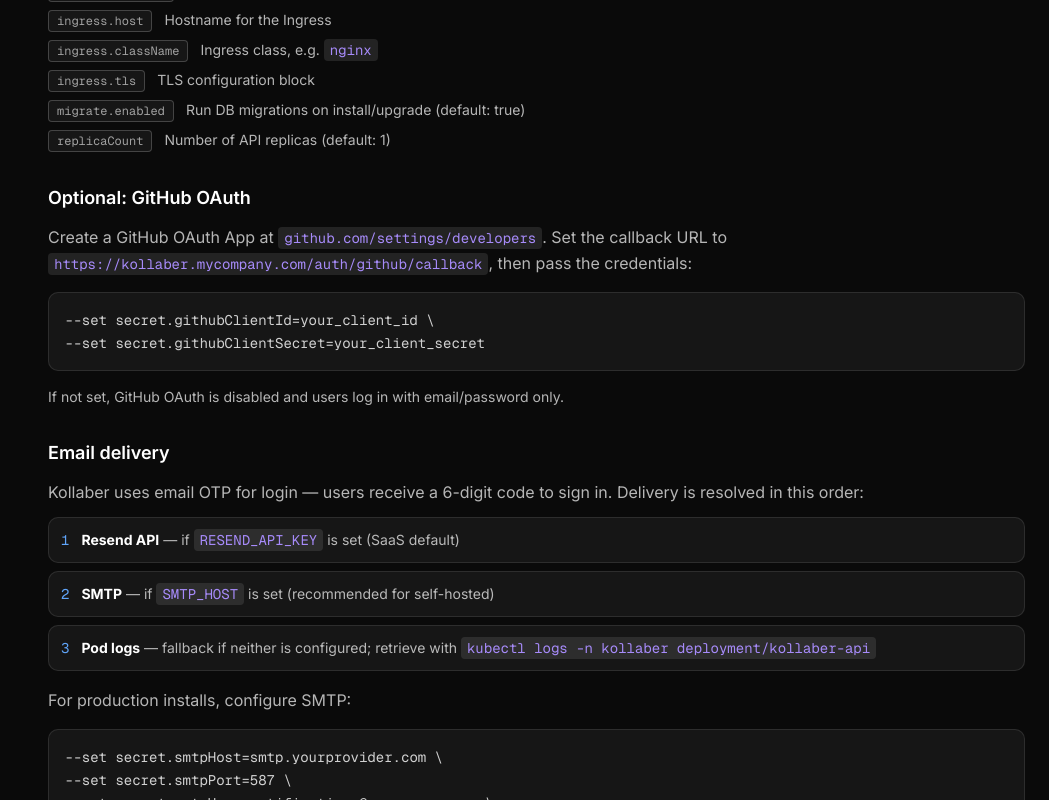
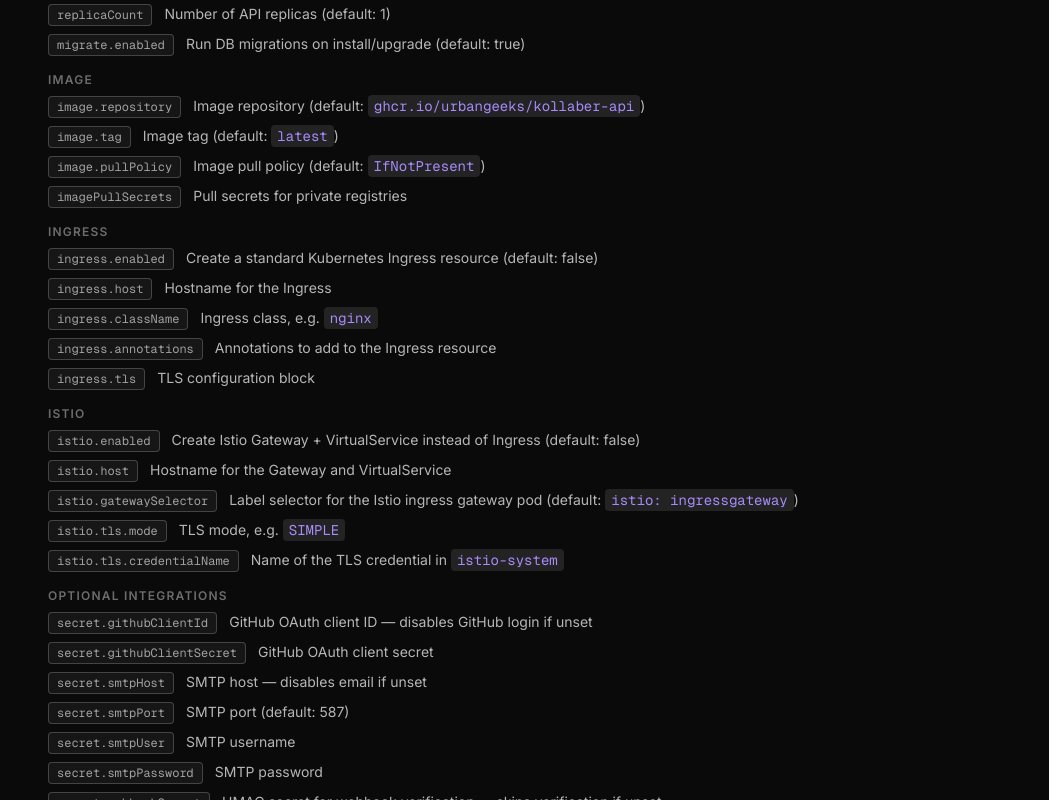
Before and after one commit to urbangeeks/kollaber, a Next.js app in the folder ui/: page /docs in a window 1280 px wide. Shown: the part 8700-9500 px from the top of the page, without its empty margins (216-1280 px from the left). Built offline with nearby package versions, Linux system fonts and the light colour scheme.

Commit message:
docs: complete Helm values table in /docs with all values grouped by category

```diff
--- a/ui/app/docs/page.tsx
+++ b/ui/app/docs/page.tsx
@@ -522,14 +522,40 @@
 
             <SubSection title="All Helm values">
               <div className="mt-2 space-y-2 text-sm">
+                <p className="text-white/40 uppercase tracking-widest text-xs font-semibold">Core</p>
                 <div className="flex gap-3"><Badge>secret.jwtSecret</Badge><span>JWT signing secret — <InlineCode>openssl rand -hex 32</InlineCode> (required)</span></div>
                 <div className="flex gap-3"><Badge>externalDatabaseUrl</Badge><span>Postgres connection string (required)</span></div>
-                <div className="flex gap-3"><Badge>ingress.enabled</Badge><span>Create an Ingress resource (default: false)</span></div>
+                <div className="flex gap-3"><Badge>replicaCount</Badge><span>Number of API replicas (default: 1)</span></div>
+                <div className="flex gap-3"><Badge>migrate.enabled</Badge><span>Run DB migrations on install/upgrade (default: true)</span></div>
+
+                <p className="text-white/40 uppercase tracking-widest text-xs font-semibold pt-2">Image</p>
+                <div className="flex gap-3"><Badge>image.repository</Badge><span>Image repository (default: <InlineCode>ghcr.io/urbangeeks/kollaber-api</InlineCode>)</span></div>
+                <div className="flex gap-3"><Badge>image.tag</Badge><span>Image tag (default: <InlineCode>latest</InlineCode>)</span></div>
+                <div className="flex gap-3"><Badge>image.pullPolicy</Badge><span>Image pull policy (default: <InlineCode>IfNotPresent</InlineCode>)</span></div>
+                <div className="flex gap-3"><Badge>imagePullSecrets</Badge><span>Pull secrets for private registries</span></div>
+
+                <p className="text-white/40 uppercase tracking-widest text-xs font-semibold pt-2">Ingress</p>
+                <div className="flex gap-3"><Badge>ingress.enabled</Badge><span>Create a standard Kubernetes Ingress resource (default: false)</span></div>
                 <div className="flex gap-3"><Badge>ingress.host</Badge><span>Hostname for the Ingress</span></div>
                 <div className="flex gap-3"><Badge>ingress.className</Badge><span>Ingress class, e.g. <InlineCode>nginx</InlineCode></span></div>
+                <div className="flex gap-3"><Badge>ingress.annotations</Badge><span>Annotations to add to the Ingress resource</span></div>
                 <div className="flex gap-3"><Badge>ingress.tls</Badge><span>TLS configuration block</span></div>
-                <div className="flex gap-3"><Badge>migrate.enabled</Badge><span>Run DB migrations on install/upgrade (default: true)</span></div>
-                <div className="flex gap-3"><Badge>replicaCount</Badge><span>Number of API replicas (default: 1)</span></div>
+
+                <p className="text-white/40 uppercase tracking-widest text-xs font-semibold pt-2">Istio</p>
+                <div className="flex gap-3"><Badge>istio.enabled</Badge><span>Create Istio Gateway + VirtualService instead of Ingress (default: false)</span></div>
+                <div className="flex gap-3"><Badge>istio.host</Badge><span>Hostname for the Gateway and VirtualService</span></div>
+                <div className="flex gap-3"><Badge>istio.gatewaySelector</Badge><span>Label selector for the Istio ingress gateway pod (default: <InlineCode>istio: ingressgateway</InlineCode>)</span></div>
+                <div className="flex gap-3"><Badge>istio.tls.mode</Badge><span>TLS mode, e.g. <InlineCode>SIMPLE</InlineCode></span></div>
+                <div className="flex gap-3"><Badge>istio.tls.credentialName</Badge><span>Name of the TLS credential in <InlineCode>istio-system</InlineCode></span></div>
+
+                <p className="text-white/40 uppercase tracking-widest text-xs font-semibold pt-2">Optional integrations</p>
+                <div className="flex gap-3"><Badge>secret.githubClientId</Badge><span>GitHub OAuth client ID — disables GitHub login if unset</span></div>
+                <div className="flex gap-3"><Badge>secret.githubClientSecret</Badge><span>GitHub OAuth client secret</span></div>
+                <div className="flex gap-3"><Badge>secret.smtpHost</Badge><span>SMTP host — disables email if unset</span></div>
+                <div className="flex gap-3"><Badge>secret.smtpPort</Badge><span>SMTP port (default: 587)</span></div>
+                <div className="flex gap-3"><Badge>secret.smtpUser</Badge><span>SMTP username</span></div>
+                <div className="flex gap-3"><Badge>secret.smtpPassword</Badge><span>SMTP password</span></div>
+                <div className="flex gap-3"><Badge>secret.webhookSecret</Badge><span>HMAC secret for webhook verification — skips verification if unset</span></div>
               </div>
             </SubSection>
 
```
